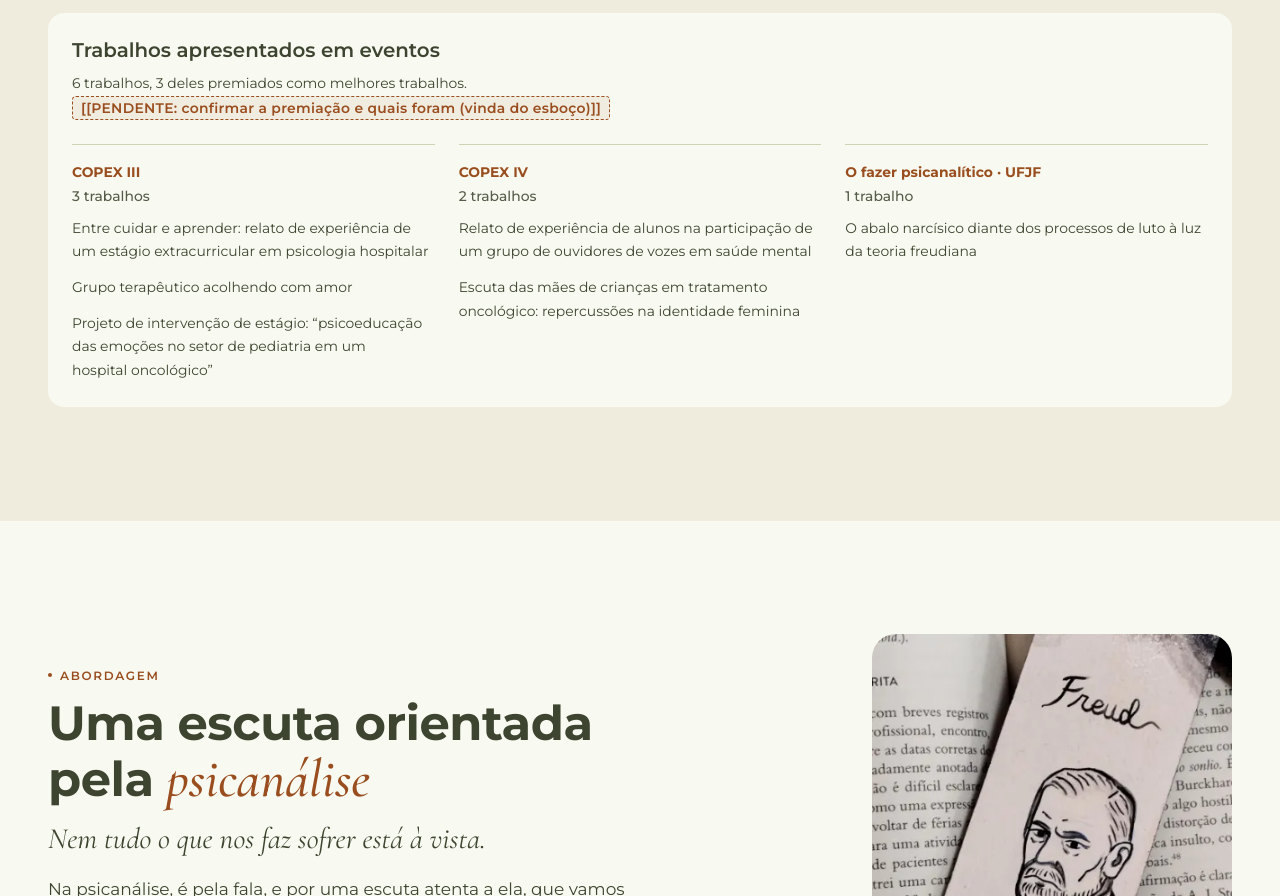
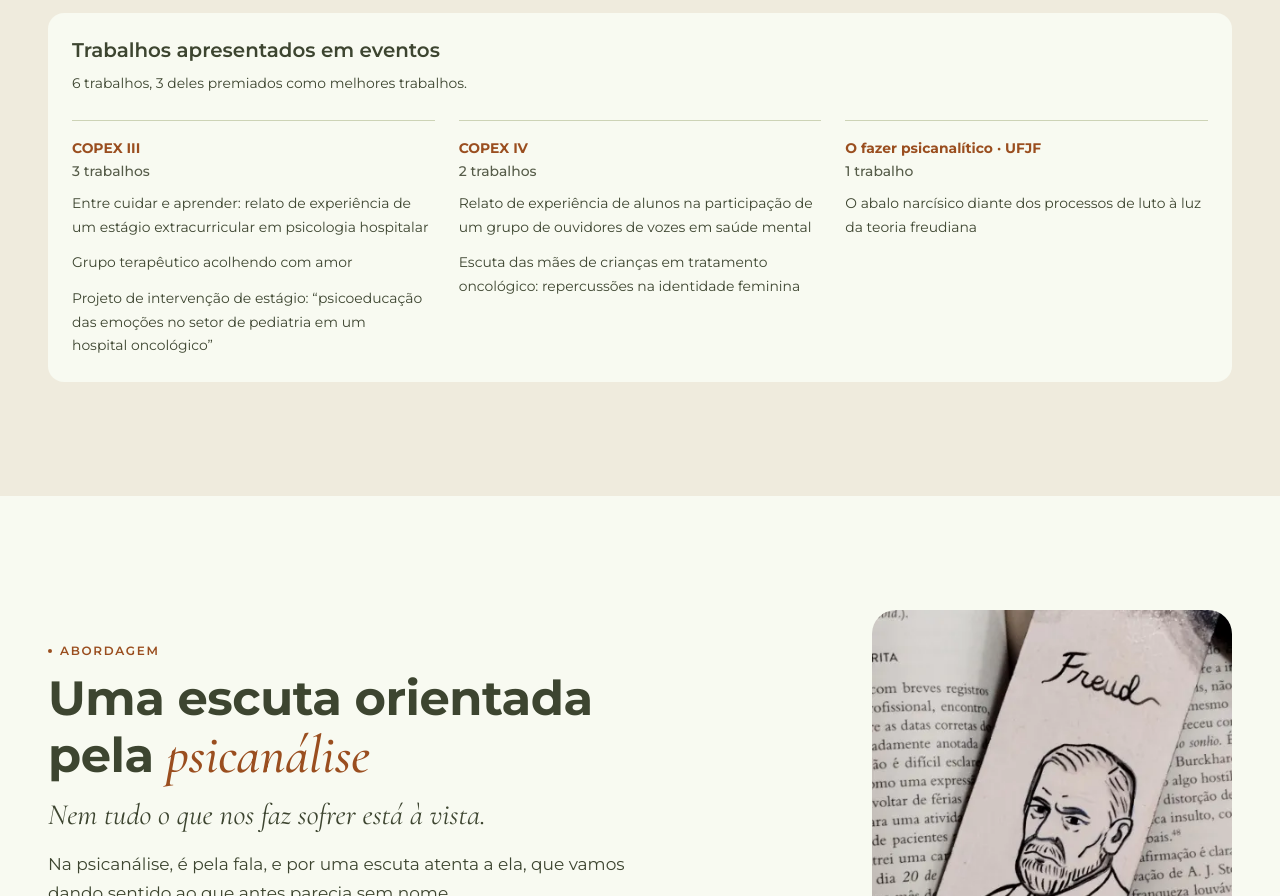
Before and after one commit to princ1sval/psico-web, a plain HTML site: page index.html in a window 1280 px wide. Shown: the part 2534-3430 px from the top of the page. Drawn offline with Linux system fonts and the light colour scheme.

Commit message:
Remove marcador pendente da premiação
Co-Authored-By: Claude Opus 5.5 <noreply@anthropic.com>

```diff
--- a/index.html
+++ b/index.html
@@ -321,7 +321,7 @@
 
         <div class="cartao eventos">
           <h3>Trabalhos apresentados em eventos</h3>
-          <p>6 trabalhos, 3 deles premiados como melhores trabalhos. <span class="pendente">[[PENDENTE: confirmar a premiação e quais foram (vinda do esboço)]]</span></p>
+          <p>6 trabalhos, 3 deles premiados como melhores trabalhos.</p>
           <div class="eventos__grade">
             <div class="evento">
               <h4>COPEX III <span>3 trabalhos</span></h4>
```
